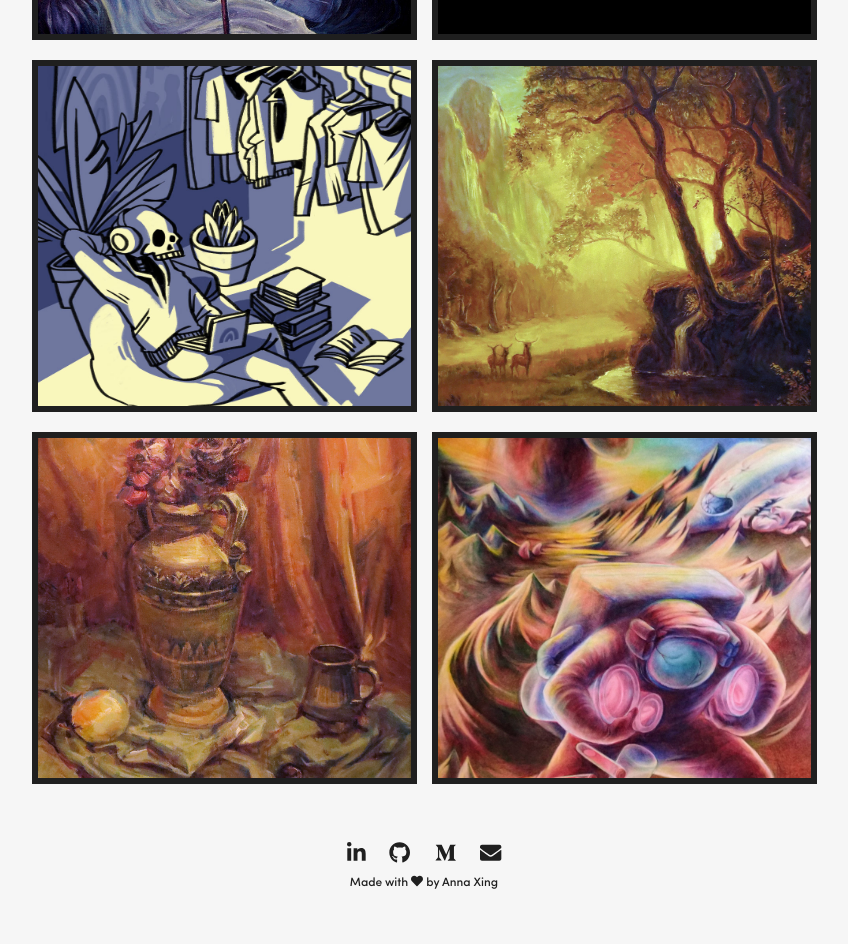
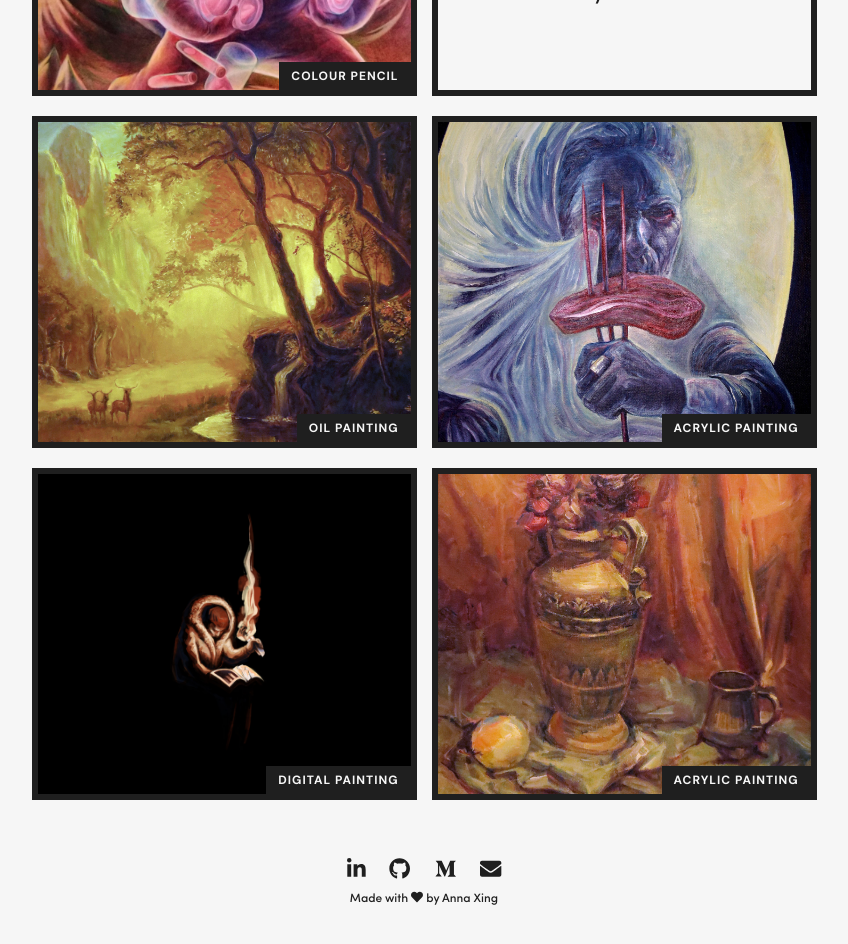
Before and after one commit to anna-xing/anna-xing.github.io, a React (Create React App) app: page /play in a window 1280 px wide. Shown: the part 1780-2724 px from the top of the page, without its empty margins (216-1064 px from the left). Built offline with nearby package versions, Linux system fonts and the light colour scheme.

Commit message:
Made Play pg cards checkered; added tags to art cards

```diff
--- a/src/components/Card.js
+++ b/src/components/Card.js
@@ -18,7 +18,7 @@ export const CardContainer = bounceWrapper(styled.div`
 
 // Props: height
 export const SingleCardContainer = styled(CardContainer)`
-    width: calc(${({theme}) => theme.cardSize.writingWidth} - ${({theme}) => theme.padding.pageHorizontal} / 4);
+    width: calc(${({theme}) => theme.cardSize.playWidth} - ${({theme}) => theme.padding.pageHorizontal} / 4);
     text-align: center;
     margin-left: auto;
     margin-right: auto;
@@ -37,7 +37,7 @@ export const TextCard = styled.div`
 
 export const SingleTextCard = styled(TextCard)`
     width: 100%;
-    height: ${({theme}) => theme.cardSize.writingHeight};
+    height: ${({theme}) => theme.cardSize.playHeight};
     min-height: fit-content;
 `;
 
@@ -61,10 +61,21 @@ export const ImgCard = styled.div`
 
 export const SingleImgCard = styled(ImgCard)`
     width: 100%;
-    height: ${({theme}) => theme.cardSize.artHeight};
+    height: 100%;
 
     &:hover {
         cursor: pointer;
+    }
+
+    & > div {
+        position: absolute;
+        bottom: 0;
+        right: 0;
+        margin: 0;
+
+        & div {
+            margin: 0;
+        }
     }
 `;
 
--- a/src/components/util.js
+++ b/src/components/util.js
@@ -38,3 +38,21 @@ export const debounce = (func, wait, immediate) => {
         if (callNow) func.apply(context, args);
     };
 };
+
+export const tileCards = (list1, list2) => {
+    let finalList = [list1.shift()];
+    let minLength = Math.min(list1.length, list2.length);
+
+    for (let i = 0; i < Math.floor(minLength / 2) + 1; i++) {
+        finalList.push(list2.shift());
+        finalList.push(list2.shift());
+        finalList.push(list1.shift());
+        finalList.push(list1.shift());
+    }
+
+    if (list1) finalList = finalList.concat(list1);
+    if (list2) finalList = finalList.concat(list2);
+
+    return finalList;
+
+}
--- a/src/pages/PlayPage.js
+++ b/src/pages/PlayPage.js
@@ -14,6 +14,7 @@ import {
     BannerContainer,
     SingleImgCard,
     Modal,
+    tileCards,
 } from './../components';
 
 import baroque from './../assets/img/art/baroque.jpg';
@@ -57,14 +58,38 @@ const writingList = [
 ]
 
 const artList = [
-    majorTom,
-    fishing,
-    theDinner,
-    houseFire,
-    skeleton,
-    baroque,
-    stillLife,
-    motherTongue,
+    {
+        art: majorTom,
+        tag: 'Digital Painting',
+    },
+    {
+        art: fishing,
+        tag: 'Digital Painting',
+    },
+    {
+        art: skeleton,
+        tag: 'Digital Painting',
+    },
+    {
+        art: motherTongue,
+        tag: 'Colour Pencil',
+    },
+    {
+        art: baroque,
+        tag: 'Oil Painting',
+    },
+    {
+        art: theDinner,
+        tag: 'Acrylic Painting',
+    },
+    {
+        art: houseFire,
+        tag: 'Digital Painting',
+    },
+    {
+        art: stillLife,
+        tag: 'Acrylic Painting',
+    },
 ];
 
 export const PlayPage = ({theme}) => {
@@ -100,7 +125,7 @@ export const PlayPage = ({theme}) => {
 
         writingCards.push(
             <StyledA href={writing.link} target="_blank" rel="noopener noreferrer" key={writing.title}>
-                <SingleCardContainer height={theme.cardSize.writingHeight}>
+                <SingleCardContainer height={theme.cardSize.playHeight}>
                     <SingleTextCard>
                         <TagContainer>
                             {tagElems}
@@ -118,8 +143,12 @@ export const PlayPage = ({theme}) => {
     artList.forEach((art) => {
         let currIndex = index;
         artCards.push(
-            <SingleCardContainer height={theme.cardSize.artHeight} key={'art-' + index}>
-                <SingleImgCard bgImg={art} onClick={() => { showModal(currIndex) }} />
+            <SingleCardContainer height={theme.cardSize.playHeight} key={'art-' + index}>
+                <SingleImgCard bgImg={art.art} onClick={() => { showModal(currIndex) }}>
+                    <TagContainer>
+                        <Tag><TagText>{art.tag}</TagText></Tag>
+                    </TagContainer>
+                </SingleImgCard>
             </SingleCardContainer>
         );
         index++;
@@ -132,9 +161,8 @@ export const PlayPage = ({theme}) => {
                 <BodyText>An assortment of writing, digital art, and paintings.</BodyText>
             </BannerContainer>
             <SingleCardsGrid>
-                {writingCards}
-                {artCards}
-                {modal(artList[lastClicked])}
+                {tileCards(writingCards, artCards)}
+                {modal(artList[lastClicked].art)}
             </SingleCardsGrid>
         </React.Fragment>
     );
--- a/src/themes/shared.js
+++ b/src/themes/shared.js
@@ -38,9 +38,8 @@ export const sharedConstants = {
     },
     cardSize: {
         projectHeight: '300px',
-        writingHeight: '320px',
-        writingWidth: '382px',
-        artHeight: '340px',
+        playHeight: '320px',
+        playWidth: '382px',
     },
     transition: {
         color: 'color 200ms',
```
